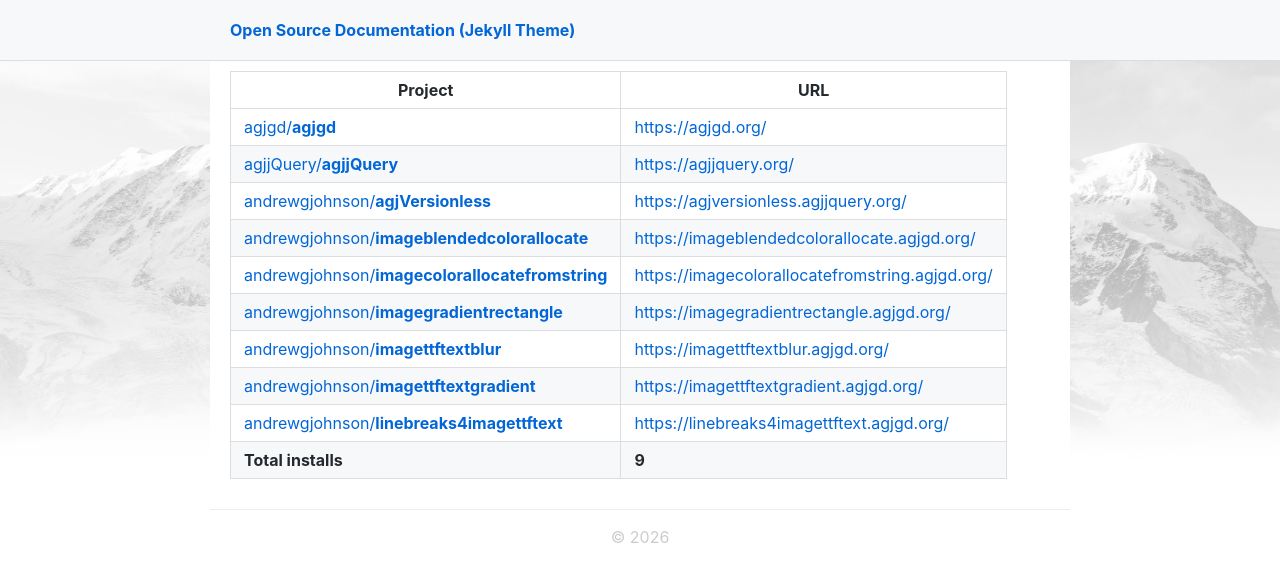
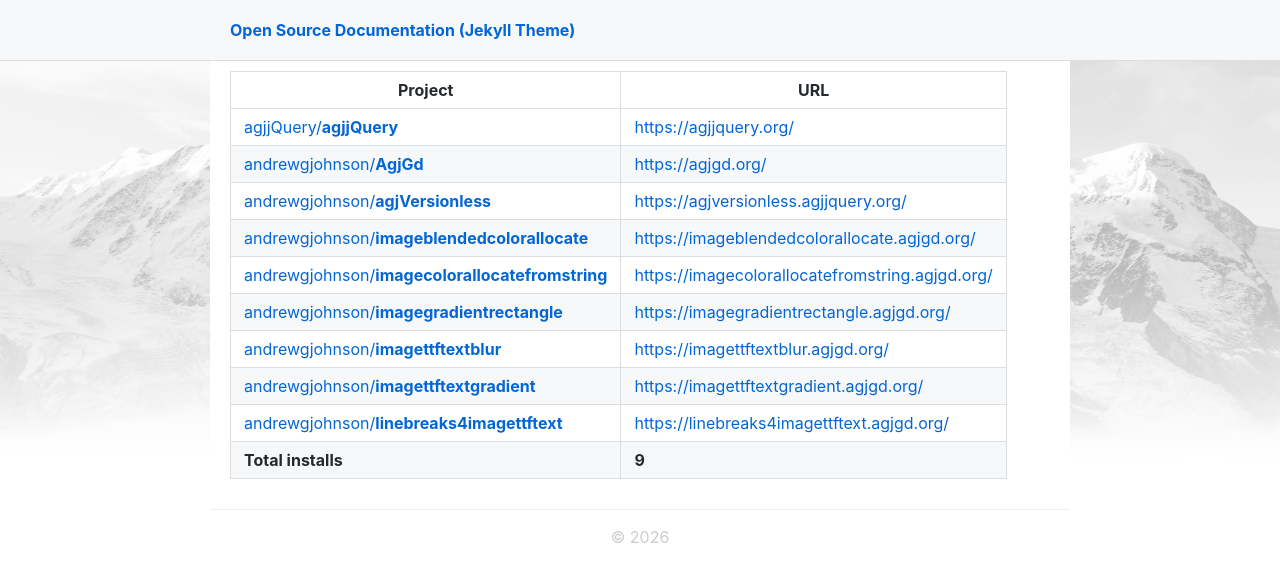
Before and after one commit to andrewgjohnson/open-source-documentation-jekyll-theme, a Jekyll site: the page built from INSTALLS.md, in a window 1280 px wide. Shown: the top 582 px of the page. Built offline with Jekyll 4.4.1, drawn with Linux system fonts in a browser that asks for light colours; nearby versions of some CDN libraries; our own code applies the rules of GitHub Pages for plain Markdown files.

Commit message:
Update jekyll theme installs badge and report

```diff
--- a/INSTALLS.md
+++ b/INSTALLS.md
@@ -1,7 +1,7 @@
 Project|URL
 -------|---
-[agjgd/**agjgd**](https://github.com/agjgd/agjgd/blob/master/_config.yml#L5)|[https://agjgd.org/](https://agjgd.org/)
 [agjjQuery/**agjjQuery**](https://github.com/agjjQuery/agjjQuery/blob/main/_config.yml#L5)|[https://agjjquery.org/](https://agjjquery.org/)
+[andrewgjohnson/**AgjGd**](https://github.com/andrewgjohnson/AgjGd/blob/master/_config.yml#L5)|[https://agjgd.org/](https://agjgd.org/)
 [andrewgjohnson/**agjVersionless**](https://github.com/andrewgjohnson/agjVersionless/blob/main/_config.yml#L5)|[https://agjversionless.agjjquery.org/](https://agjversionless.agjjquery.org/)
 [andrewgjohnson/**imageblendedcolorallocate**](https://github.com/andrewgjohnson/imageblendedcolorallocate/blob/master/_config.yml#L5)|[https://imageblendedcolorallocate.agjgd.org/](https://imageblendedcolorallocate.agjgd.org/)
 [andrewgjohnson/**imagecolorallocatefromstring**](https://github.com/andrewgjohnson/imagecolorallocatefromstring/blob/master/_config.yml#L5)|[https://imagecolorallocatefromstring.agjgd.org/](https://imagecolorallocatefromstring.agjgd.org/)
```
